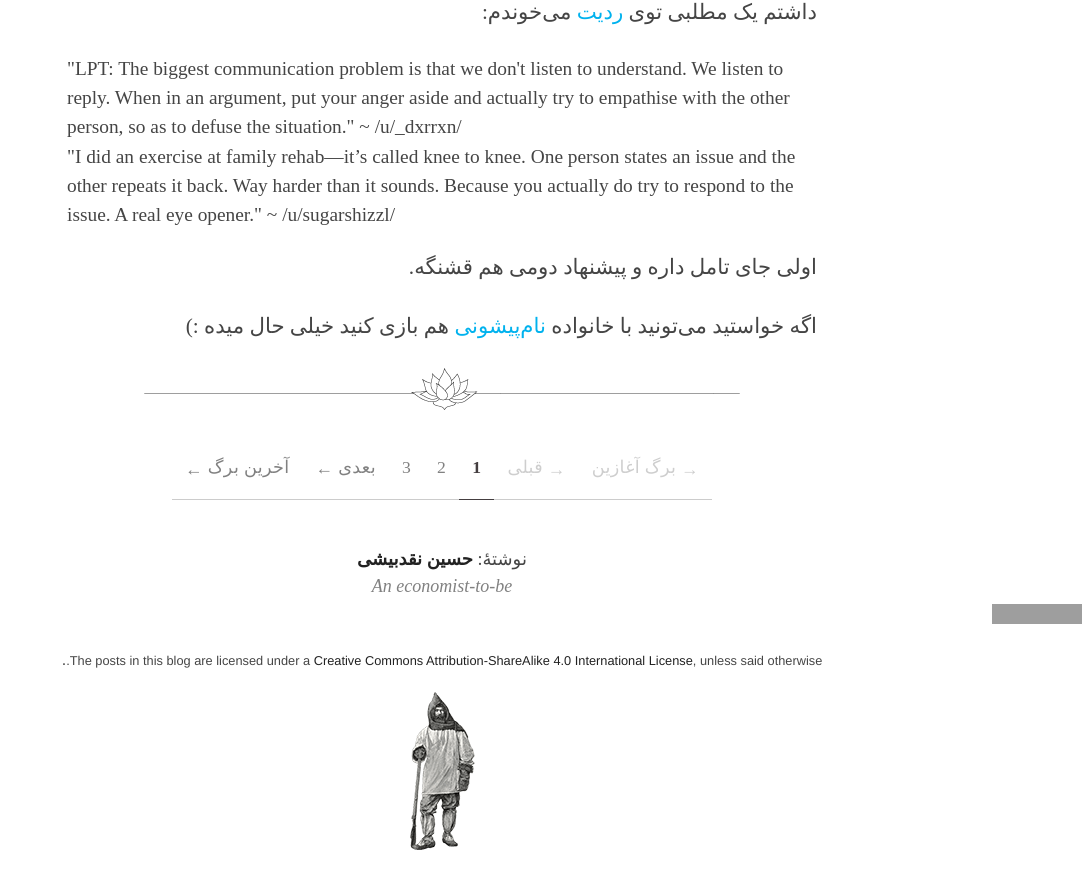
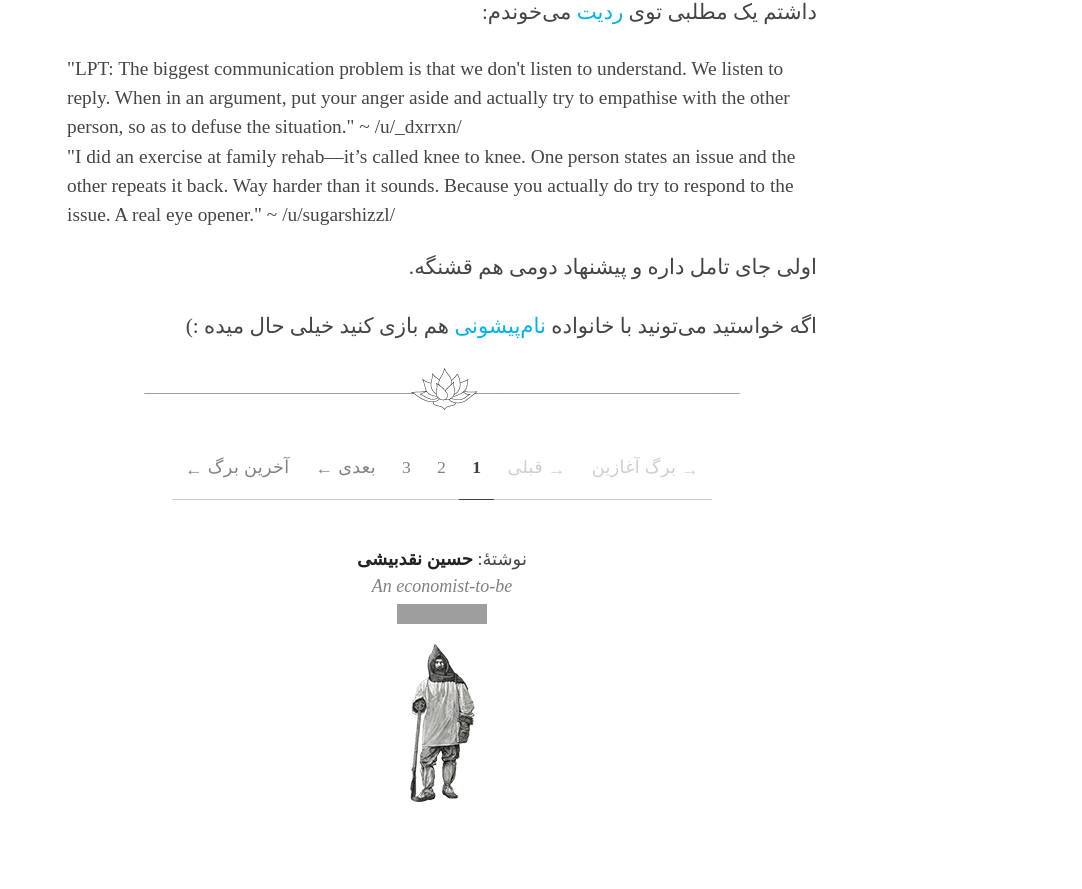
Before and after one commit to niyumard/khoone, a Jekyll site: the page built from index.html, in a window 1280 px wide and 900 px high, scrolled down 19783 px. Shown: the top 889 px of the window, without its empty margins (198-1280 px from the left). Built offline with Jekyll 4.4.1, drawn with Linux system fonts in a browser that asks for light colours; some web fonts are replaced; the list of posts is cut into pages by our own code; after the commit the page ends 20635 px from its top, so only the background shows below that; grey boxes are pictures that could not be loaded.

Commit message:
Update footer.html

```diff
--- a/_includes/footer.html
+++ b/_includes/footer.html
@@ -1,5 +1,5 @@
 <footer id="footer">
     <p>نوشتهٔ: <strong><a href="{{ site.author_link }}" target="_blank">{{ site.author }}</a></strong></p>
     <p class="legal">{{ site.author_description }}</p>
-    <a rel="license" href="http://creativecommons.org/licenses/by-sa/4.0/"><img alt="Creative Commons License" style="border-width:0" src="https://i.creativecommons.org/l/by-sa/4.0/80x15.png" /></a><br /><small>The posts in this blog are licensed under a <a rel="license" href="http://creativecommons.org/licenses/by-sa/4.0/">Creative Commons Attribution-ShareAlike 4.0 International License</a>, unless said otherwise.</small>.
+    <a rel="license" href="http://creativecommons.org/licenses/by-sa/4.0/"><img alt="Creative Commons License" style="border-width:0;margin:auto;display:block;" src="https://i.creativecommons.org/l/by-sa/4.0/80x15.png" /></a>
 </footer>
```
